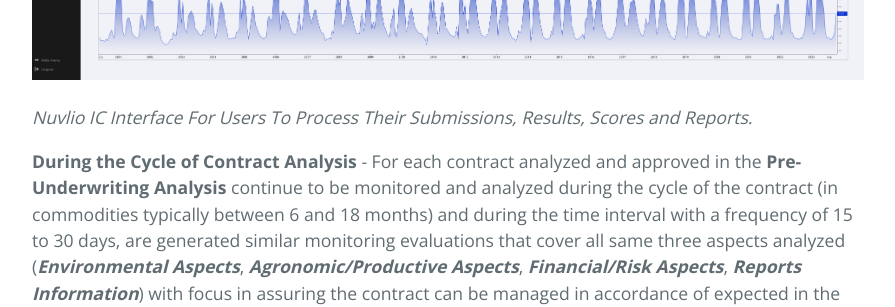
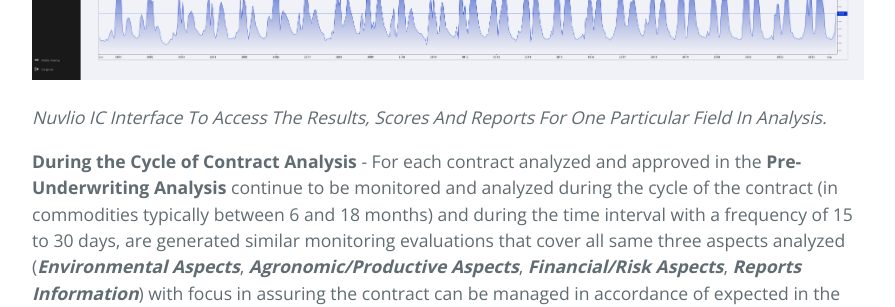
Before and after one commit to Nuvlio/ic-nuvlio.github.io, a Jekyll site: the page built from index.md, in a window 1280 px wide and 900 px high, scrolled down 3477 px. Shown: the part 155-462 px from the top of the window, without its empty margins (192-1087 px from the left). Built offline with Jekyll 4.4.1, drawn with Linux system fonts in a browser that asks for light colours; our own code applies the rules of GitHub Pages for plain Markdown files.

Commit message:
First commit 11
Signed-off-by: geosdev <geo@agryo.com>

```diff
--- a/index.md
+++ b/index.md
@@ -75,7 +75,7 @@ a segment.
 
 ![]({{"assets/images/ic_oracle_property_dashboard.png" | relative_url }} )
 {:.image-caption}
-*Nuvlio IC Interface For Users To Process Their Submissions, Results, Scores and Reports.*
+*Nuvlio IC Interface To Access The Results, Scores And Reports For One Particular Field In Analysis.*
 
 **During the Cycle of Contract Analysis** - For each contract analyzed and approved in the **Pre-Underwriting Analysis**
 continue to be monitored and analyzed during the cycle of the contract (in commodities typically between 6 and 18 months)
```
